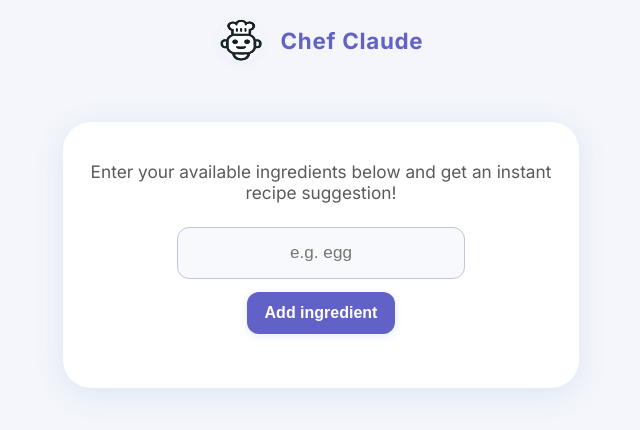
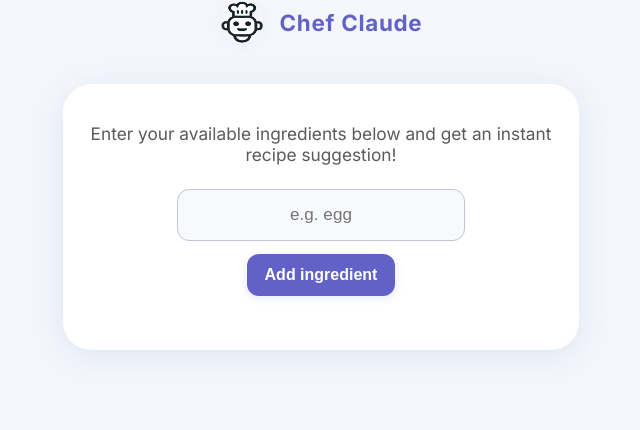
Before and after one commit to CosminMRotaru/cc, a React (Vite) app: page / in a window 1280 px wide. Shown: the top 430 px of the page, without its empty margins (319-959 px from the left). Built offline with nearby package versions, Linux system fonts and the light colour scheme.

Commit message:
Update index.css

```diff
--- a/src/index.css
+++ b/src/index.css
@@ -4,15 +4,13 @@ body {
   margin: 0;
   font-family: 'Inter', 'Segoe UI', Arial, sans-serif;
 }
-
-/* ========== HEADER ========== */
 .header-center {
+  gap: 13px;
+  margin-bottom: 0;
+  margin-top: 0;
   display: flex;
   align-items: center;
   justify-content: center;
-  gap: 15px;
-  padding: 18px 0 20px 0;
-  background: transparent;
 }
 .chef-logo {
   width: 44px;
@@ -29,8 +27,6 @@ body {
   margin-left: 3px;
   user-select: none;
 }
-
-/* ========== INTRO MESSAGE ========== */
 .intro-message {
   text-align: center;
   font-size: 1.08rem;
@@ -38,8 +34,6 @@ body {
   color: #5a5a5a;
   max-width: 500px;
 }
-
-/* ========== MAIN CONTAINER ========== */
 main {
   width: 100%;
   max-width: 480px;
@@ -49,8 +43,6 @@ main {
   box-shadow: 0 6px 32px #dde5f3;
   background: #fff;
 }
-
-/* ========== ADD INGREDIENT FORM ========== */
 .add-ingredient-form {
   display: flex;
   gap: 13px;
@@ -121,8 +113,6 @@ main {
 .reset-inline-btn:hover {
   color: #a82d2d;
 }
-
-/* ========== SUGGESTIONS ========== */
 .suggestions-section {
   width: 100%;
 }
@@ -149,8 +139,6 @@ main {
 .custom-suggestion-item:hover {
   background: #f4f6fb;
 }
-
-/* ========== INGREDIENTS LIST ========== */
 .ingredients-list-container {
   margin: 20px 0 26px 0;
   text-align: center;
@@ -199,8 +187,6 @@ main {
   background: #4545a8;
   transform: scale(1.045);
 }
-
-/* ========== RECIPE ========== */
 .recipe-container {
   background: #f8f9fc;
   border-radius: 18px;
@@ -228,8 +214,6 @@ main {
   background: #f8bcbc;
   color: #fff;
 }
-
-/* ========== LOADER ========== */
 .frying-pan-loader {
   display: flex;
   justify-content: center;
@@ -245,8 +229,6 @@ main {
   margin-right: auto;
   margin-top: 25px;
 }
-
-/* ========== ANIMATIONS ========== */
 @keyframes spin {
   to { transform: rotate(360deg);}
 }
@@ -264,8 +246,6 @@ main {
     box-shadow: 0 0 0 0 rgba(108, 99, 255, 0);
   }
 }
-
-/* ========== RESPONSIVE (MOBILE) ========== */
 @media (max-width: 700px) {
   main {
     width: 100%;
```
